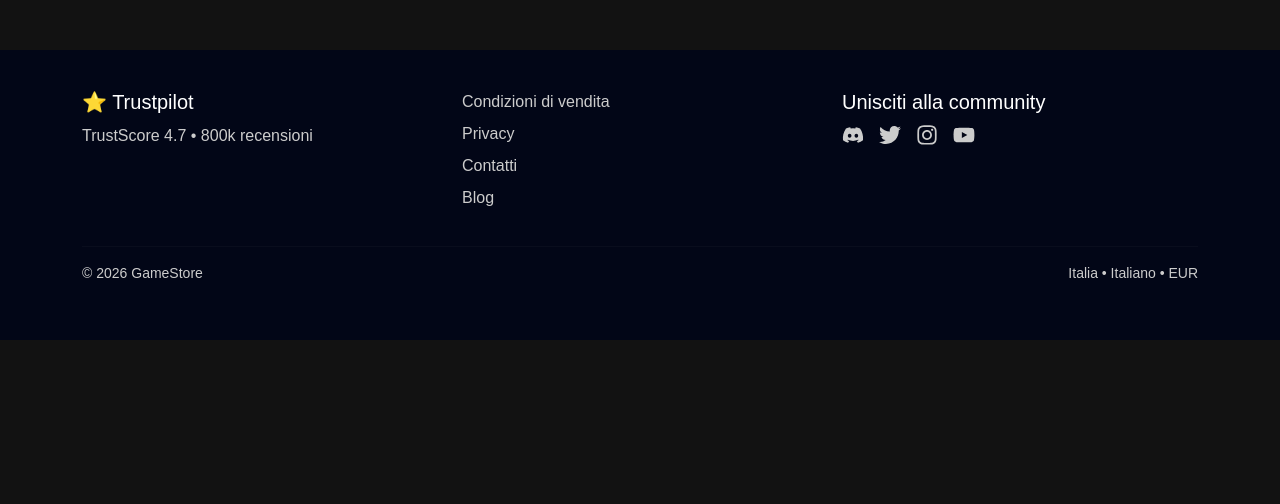
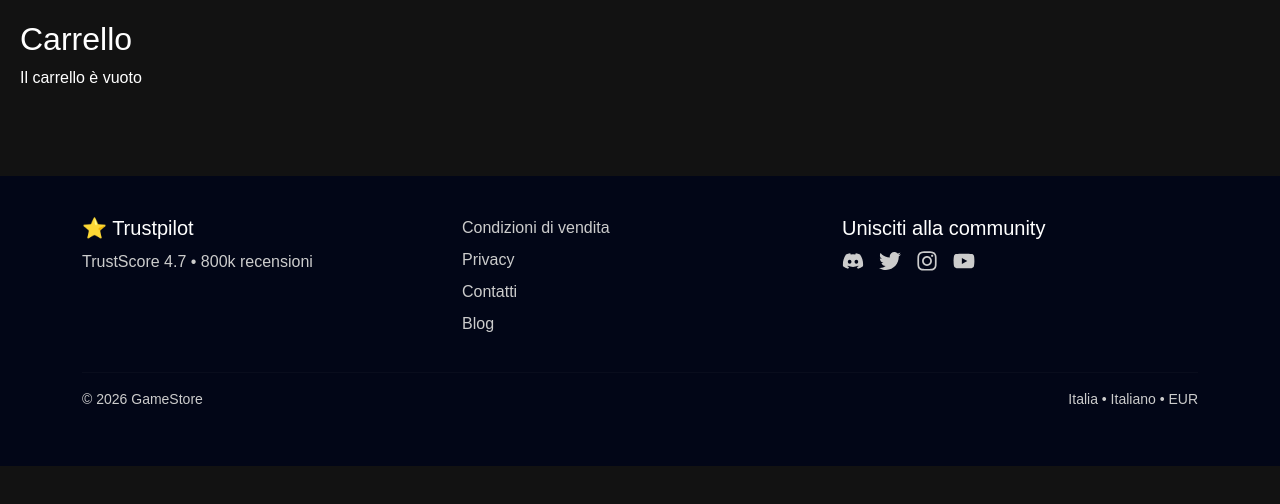
Before and after one commit to matteoCarraro01/Front-end-CapStone, a React (Vite) app: page /cart in a window 1280 px wide. Shown: the top 504 px of the page. Built offline with nearby package versions, Linux system fonts and the light colour scheme.

Commit message:
carrello aggiunto

```diff
--- a/src/App.jsx
+++ b/src/App.jsx
@@ -4,6 +4,7 @@ import './App.css';
 import GameDetail from './pages/GameDetail';
 import Footer from './components/Footer';
 import Home from './pages/Home';
+import Cart from './pages/Cart';
 
 
 
@@ -21,7 +22,7 @@ function App() {
                     <Routes>
                         <Route path="/" element={<Home />} />
                         <Route path="/game/:id" element={<GameDetail />} />
-
+                        <Route path="/cart" element={<Cart />} />
                     </Routes>
                 </div>
                 <Footer />
--- a/src/components/Navbar.jsx
+++ b/src/components/Navbar.jsx
@@ -1,10 +1,15 @@
 import { Container } from "react-bootstrap";
 import { FaShoppingCart, FaUser } from "react-icons/fa";
+import { useNavigate } from "react-router-dom";
 import "../styles/navbar.css";
+import { useContext } from "react";
+import { CartContext } from "../context/CartContext";
 
 
 
 export default function MyNavbar({ query, setQuery, onSearch }) {
+    const navigate = useNavigate();
+    const { cart } = useContext(CartContext);
     return (
         <div className="ig-navbar">
             <Container className="ig-navbar-inner">
@@ -35,7 +40,7 @@ export default function MyNavbar({ query, setQuery, onSearch }) {
                     </button>
 
                     <div className="nav-icons">
-                        <FaShoppingCart className="icon" />
+                        <FaShoppingCart onClick={() => navigate("/cart")} className="icon" />
                         <FaUser className="icon" />
                     </div>
                 </div>
--- /dev/null
+++ b/src/context/CartContext.jsx
@@ -0,0 +1,23 @@
+import { createContext, useState } from "react";
+
+
+
+export const CartContext = createContext();
+
+export function CartProvider({ children }) {
+    const [cart, setCart] = useState([]);
+
+    const addToCart = (game) => {
+        setCart((prev) => [...prev, game]);
+    };
+
+    const removeFromCart = (id) => {
+        setCart((prev) => prev.filter((item) => item._id !== id));
+    };
+
+    return (
+        <CartContext.Provider value={{ cart, addToCart, removeFromCart }}>
+            {children}
+        </CartContext.Provider>
+    );
+}
--- a/src/main.jsx
+++ b/src/main.jsx
@@ -1,11 +1,14 @@
 import { StrictMode } from 'react'
 import { createRoot } from 'react-dom/client'
+import { CartProvider } from './context/CartContext.jsx';
 import 'bootstrap/dist/css/bootstrap.min.css';
 import App from './App.jsx'
 
 
 createRoot(document.getElementById('root')).render(
   <StrictMode>
-    <App />
-  </StrictMode>,
-)
+    <CartProvider>
+      <App />
+    </CartProvider>
+  </StrictMode>
+);
--- /dev/null
+++ b/src/pages/Cart.jsx
@@ -0,0 +1,26 @@
+import { useContext } from "react";
+import { CartContext } from "../context/CartContext";
+
+export default function Cart() {
+    const { cart, removeFromCart } = useContext(CartContext);
+
+    return (
+        <div style={{ padding: "20px", color: "white" }}>
+            <h2>Carrello</h2>
+
+            {cart.length === 0 ? (
+                <p>Il carrello è vuoto</p>
+            ) : (
+                cart.map((item) => (
+                    <div key={item._id} style={{ marginBottom: "10px" }}>
+                        <span>{item.title} - {item.price}€</span>
+                        <button onClick={() => removeFromCart(item._id)}>
+                            Fa
+                        </button>
+                    </div>
+                ))
+            )}
+        </div>
+    )
+
+}
--- a/src/pages/GameDetail.jsx
+++ b/src/pages/GameDetail.jsx
@@ -1,6 +1,7 @@
-import { useEffect, useState } from "react";
+import { useEffect, useState, useContext } from "react";
 import { useParams, useNavigate } from "react-router-dom";
 import { getGameDetails } from "../services/api";
+import { CartContext } from "../context/CartContext";
 import { Container, Row, Col, Button } from "react-bootstrap";
 import { FaShoppingCart, FaArrowLeft } from "react-icons/fa";
 import { motion } from "framer-motion";
@@ -12,6 +13,7 @@ export default function GameDetail() {
     const { id } = useParams();
     const navigate = useNavigate();
     const [game, setGame] = useState(null);
+    const { addToCart } = useContext(CartContext);
 
     useEffect(() => {
         const fetchGame = async () => {
@@ -75,7 +77,7 @@ export default function GameDetail() {
 
                                 <p className="meta">{game.genre}</p>
 
-                                <button className="buy-btn">
+                                <button onClick={() => addToCart(game)} className="buy-btn">
                                     <FaShoppingCart /> Aggiungi al carrello
                                 </button>
                             </motion.div>
```
